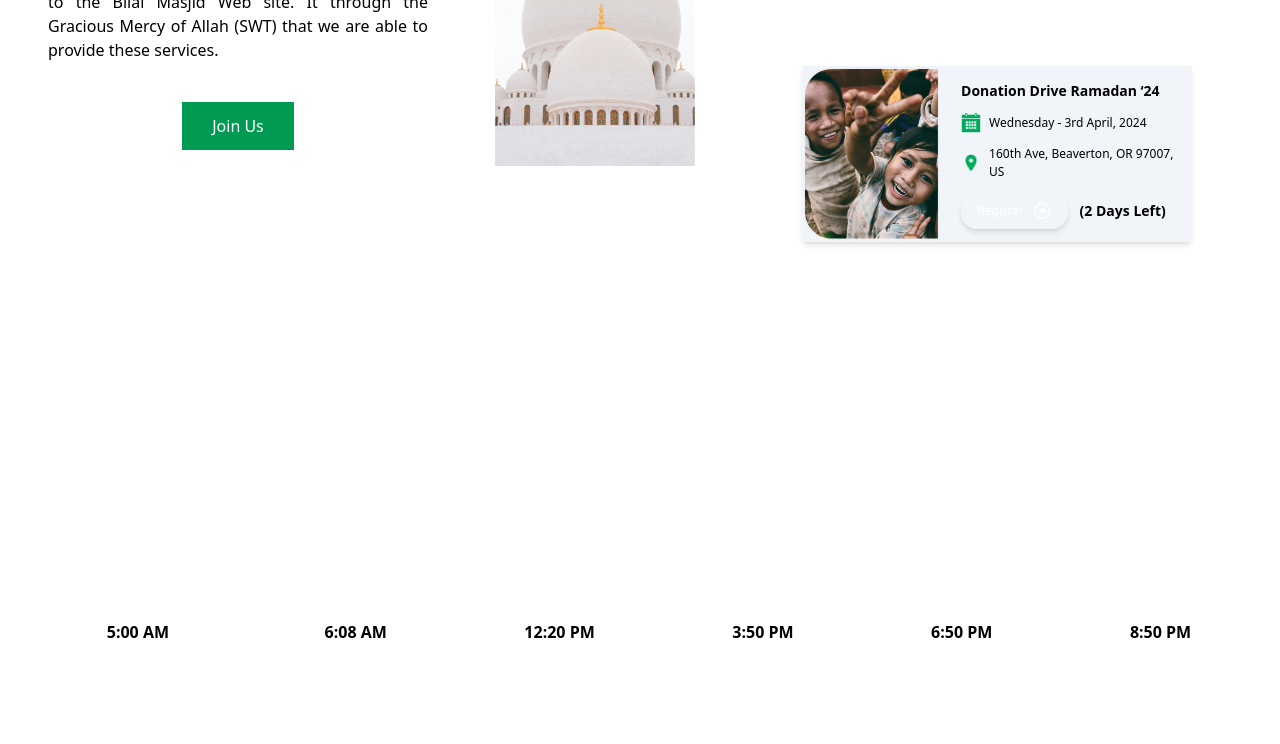
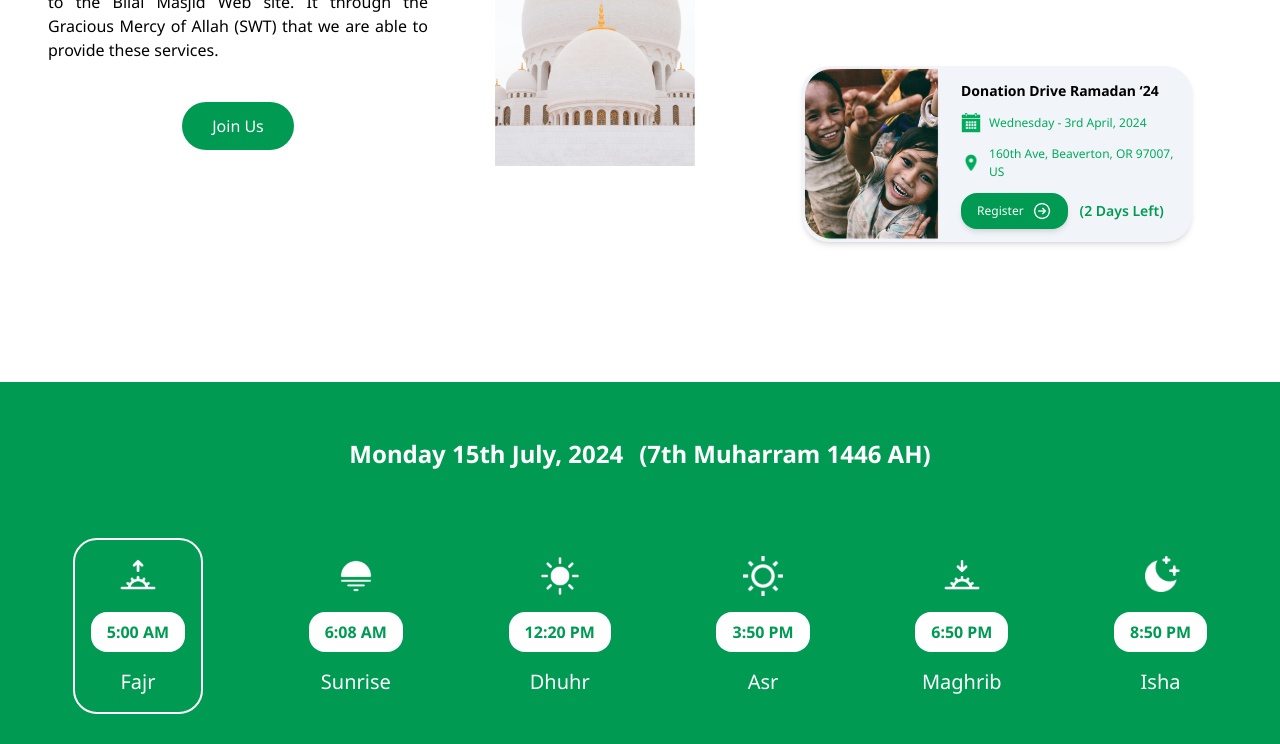
Before and after one commit to theobjectorientedguy/Mosque, a website: page src/index.html in a window 1280 px wide. Shown: the part 394-1138 px from the top of the page. Drawn offline with nearby package versions, Linux system fonts and the light colour scheme.

Commit message:
Update index.html

```diff
--- a/src/index.html
+++ b/src/index.html
@@ -4,7 +4,7 @@
     <meta charset="utf-8" />
     <meta name="viewport" content="initial-scale=1, width=device-width" />
 
-<!--     <link rel="stylesheet" href="./output.css" /> -->
+    <link rel="stylesheet" href="./output.css" />
     <link
       rel="stylesheet"
       href="https://fonts.googleapis.com/css2?family=Noto Sans:wght@400;600;700&display=swap"
```
